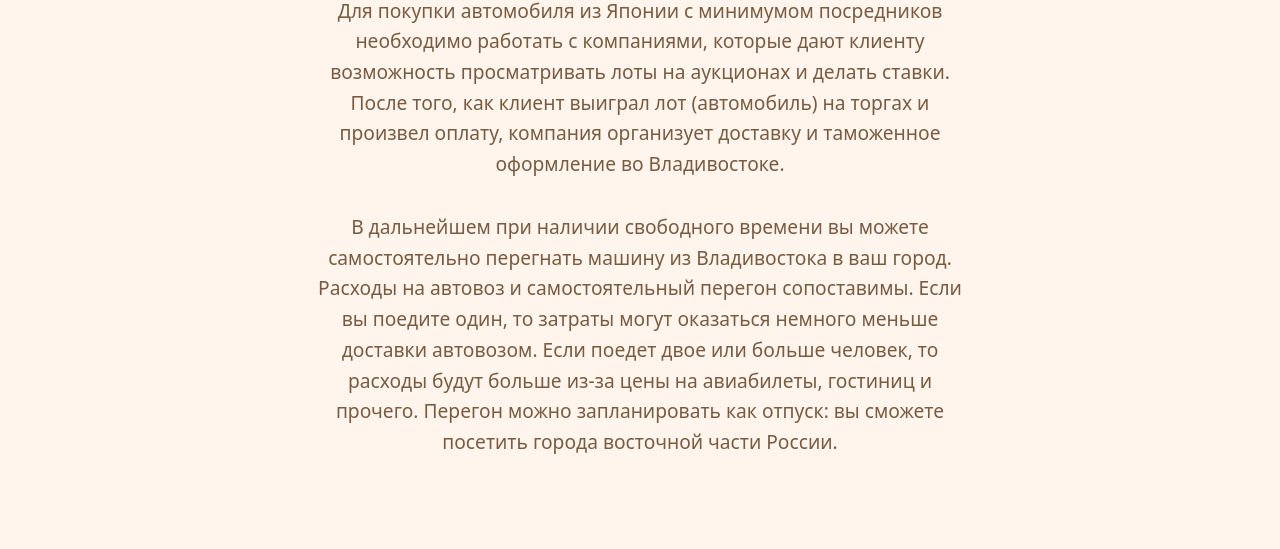
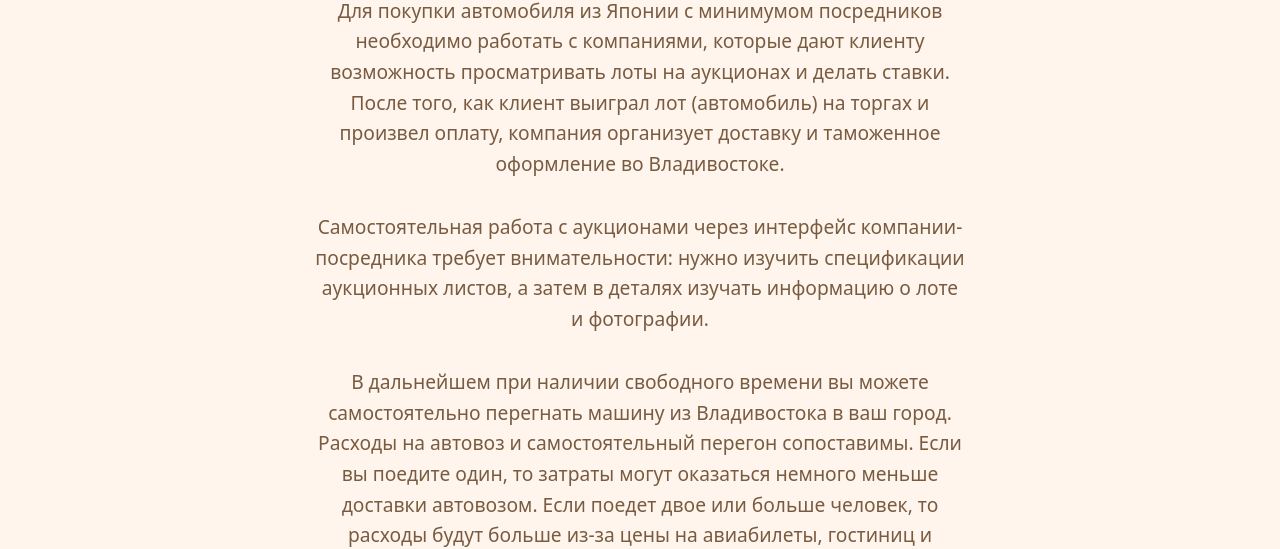
Before and after one commit to fedorov21951/neonsuns, a plain HTML site: page kak_kupit_avto_iz_Yaponii.html in a window 1280 px wide. Shown: the part 263-812 px from the top of the page. Drawn offline with Linux system fonts and the light colour scheme.

Commit message:
Update kak_kupit_avto_iz_Yaponii.html

```diff
--- a/kak_kupit_avto_iz_Yaponii.html
+++ b/kak_kupit_avto_iz_Yaponii.html
@@ -31,8 +31,8 @@
         <p>
            Для покупки автомобиля из Японии с минимумом посредников необходимо работать с компаниями, которые дают клиенту возможность просматривать лоты на аукционах и делать ставки.
            После того, как клиент выиграл лот (автомобиль) на торгах и произвел оплату, компания организует доставку и таможенное оформление во Владивостоке.
-
         </p>
+        <p>Самостоятельная работа с аукционами через интерфейс компании-посредника требует внимательности: нужно изучить спецификации аукционных листов, а затем в деталях изучать информацию о лоте и фотографии.</p>
         <p>
           В дальнейшем при наличии свободного времени вы можете самостоятельно перегнать машину из Владивостока в ваш город.
           Расходы на автовоз и самостоятельный перегон сопоставимы. Если вы поедите один, то затраты могут оказаться немного меньше доставки автовозом. Если поедет двое или больше человек, то расходы будут больше из-за цены на авиабилеты, гостиниц и прочего. Перегон можно запланировать как отпуск: вы сможете посетить города восточной части России.
```
